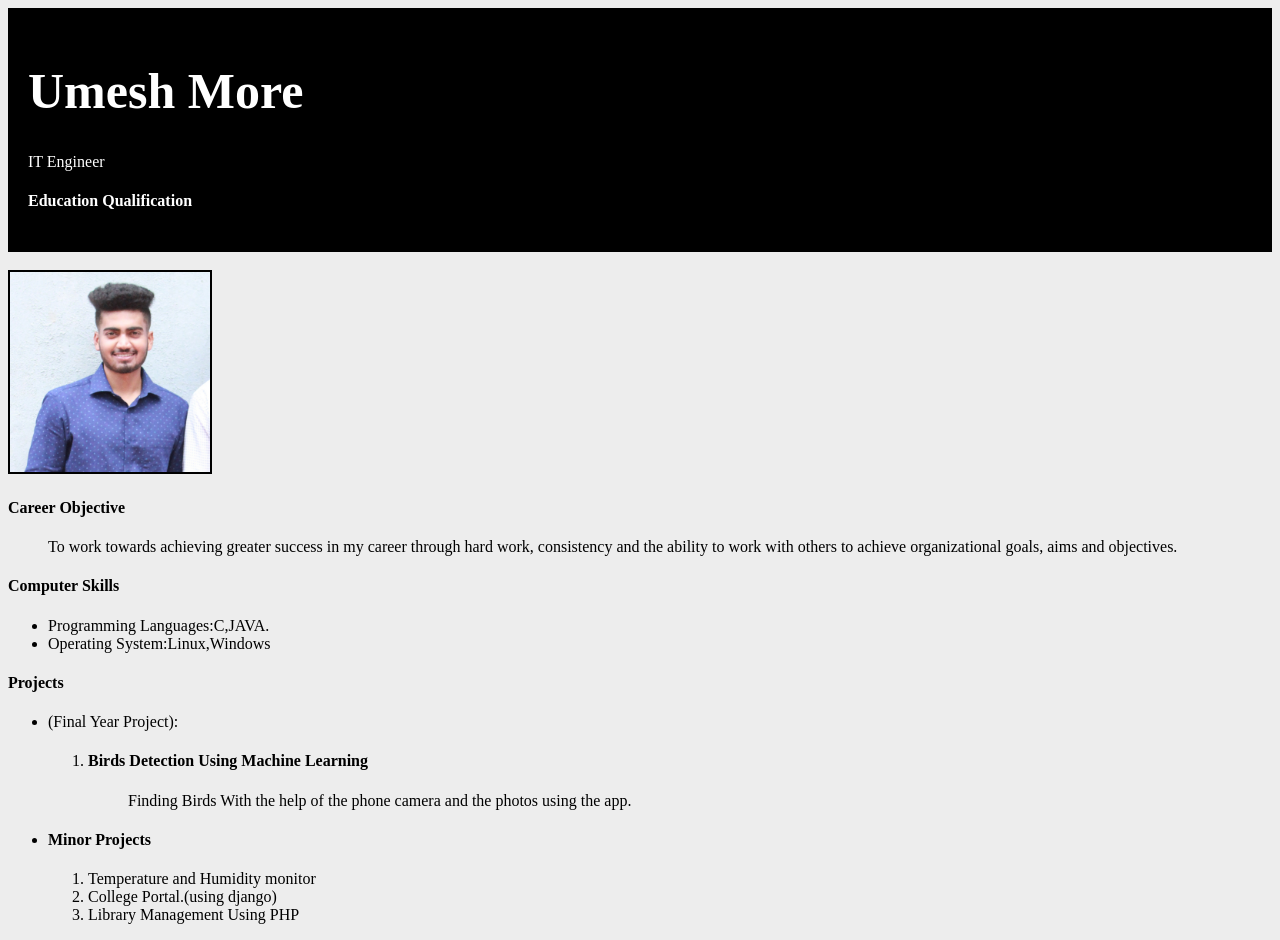
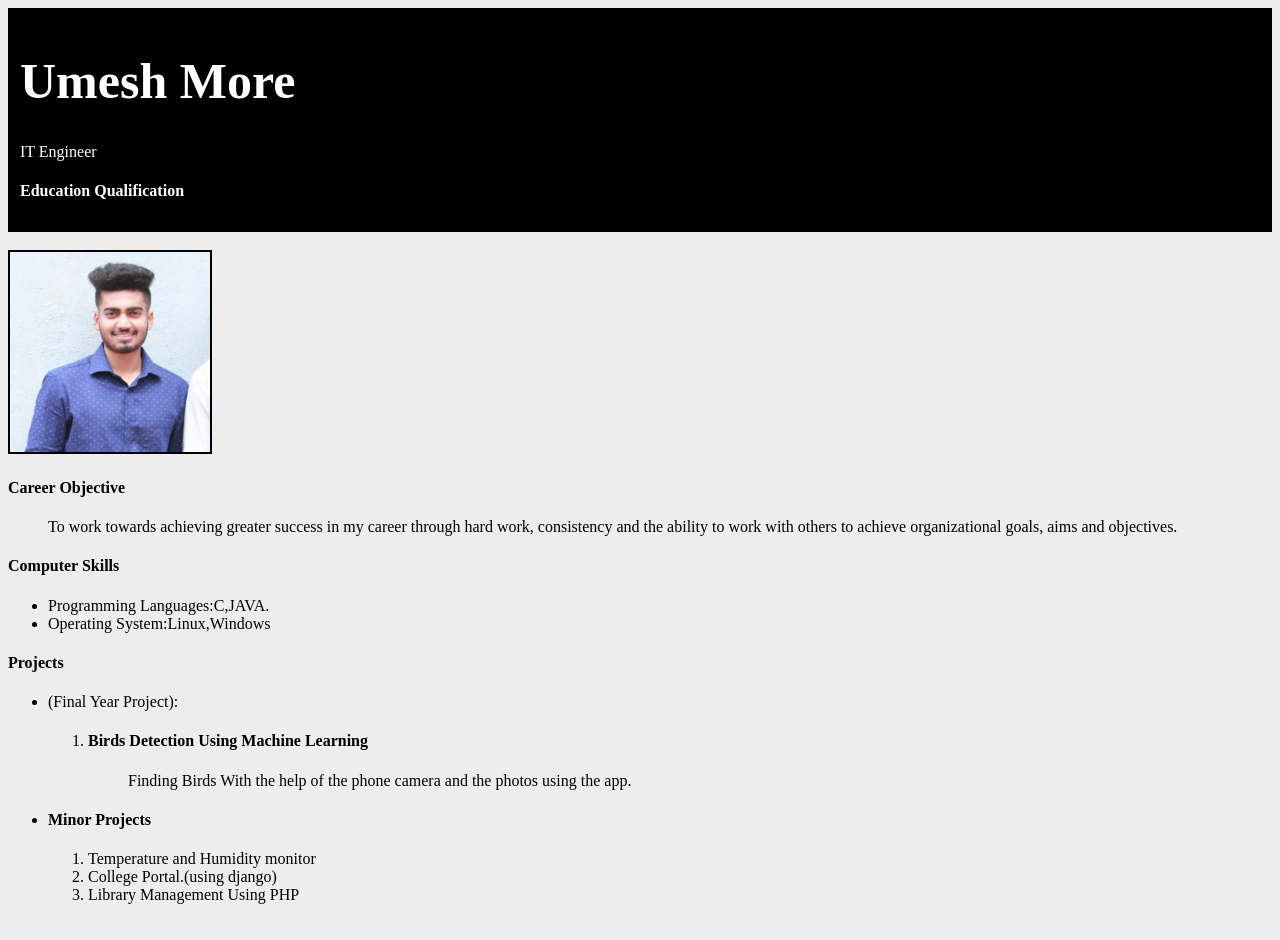
Before and after one commit to umeshmore45/Profile-basic, a plain HTML site: page index.html in a window 1280 px wide. Drawn offline with Linux system fonts and the light colour scheme.

Commit message:
update files

```diff
--- a/index.html
+++ b/index.html
@@ -8,11 +8,11 @@
     <title>My Resume</title>
 <link rel="icon" href='./Download/resume.png'/>
 <link rel="stylesheet" href="./style/resume.css">
-<header>
+<div class="header">
    <a href="./index.html"> <h1>Umesh More</h1></a>
     <p1>IT Engineer<a href="./marks.html"><h4 title="Grades">Education Qualification</h4></a></p1>
 
-</header>
+</div>
 
 
 
--- a/style/resume.css
+++ b/style/resume.css
@@ -1,10 +1,10 @@
 
 
-header{
+.header{
 
     color: #fff;
     background-color: black;
-    padding: 20px;
+    padding: 10px 12px;
 }
 
 h1{
```
Also changed, not shown: marks.html (+2 -2 lines).
